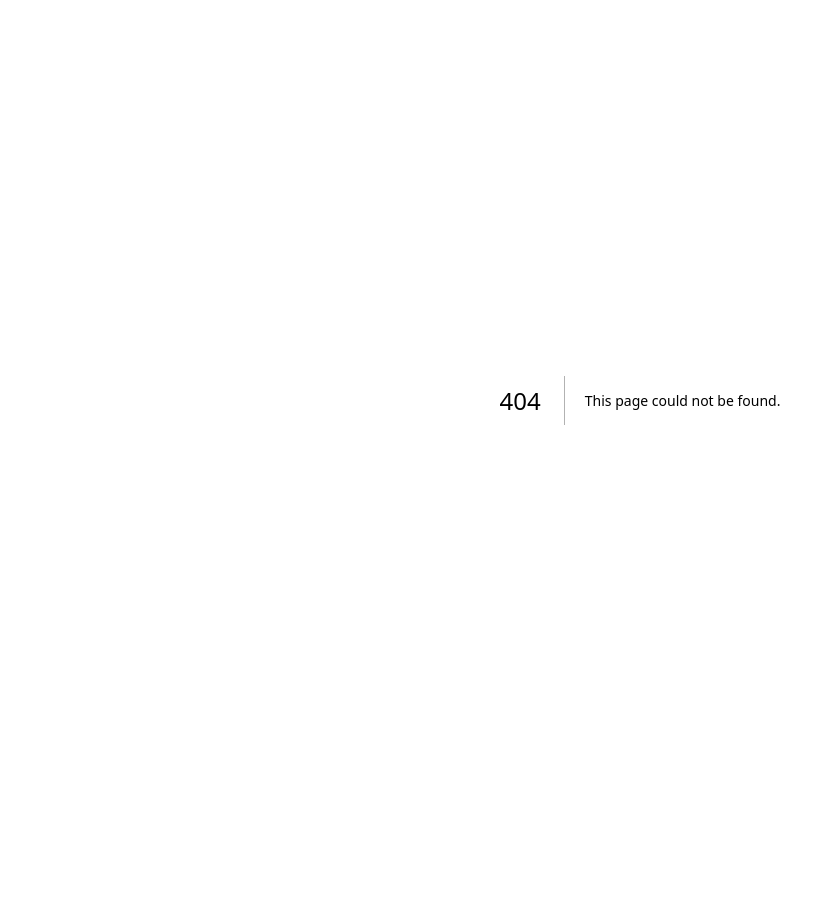
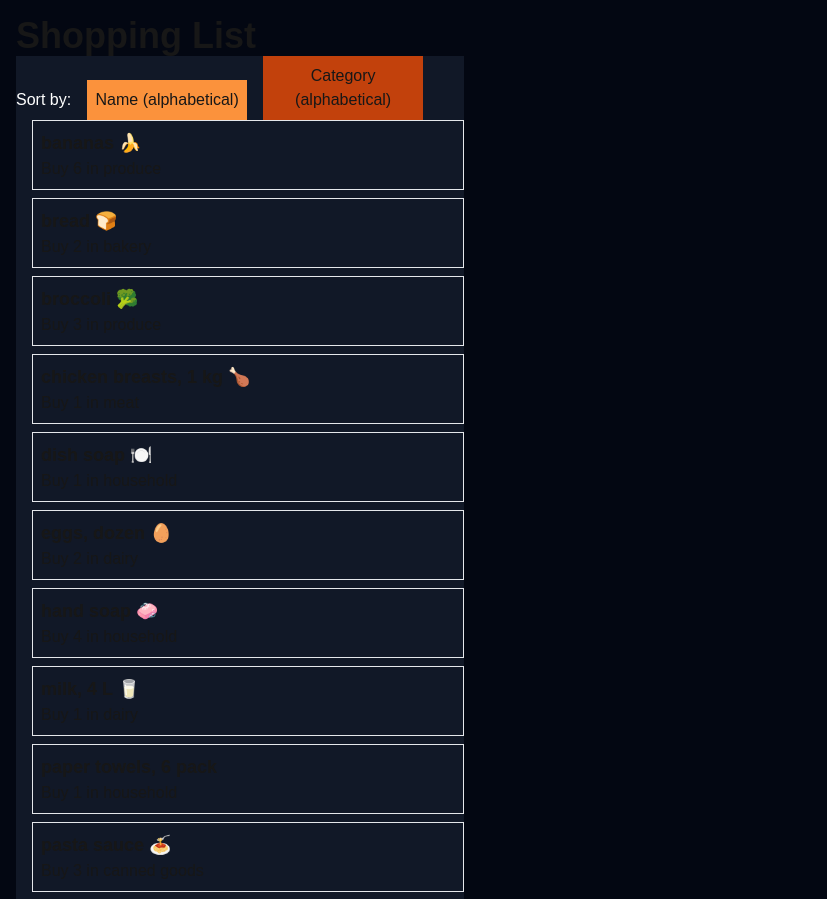
Before and after one commit to michaelle7/cprg306-assignments, a Next.js app: page /week-6 in a window 1280 px wide. Before the commit this address had no page. Shown: the top 899 px of the page, without its empty margins (0-827 px from the left). Before the commit the page ends 800 px from the top, so only its background shows below. Built offline with nearby package versions, Linux system fonts and the light colour scheme.

Commit message:
did week 6

```diff
--- /dev/null
+++ b/app/week-6/item-list.js
@@ -0,0 +1,36 @@
+// week-6/item-list.js
+"use client";
+import { useState } from 'react';
+import Item from './item';
+import items from './items.json';
+
+  export default function ItemList() {
+    const [sortBy, setSortBy] = useState('name')
+    const sortItem = [...items].sort((names, categories) => {
+        if (sortBy === 'name'){
+            return names.name.localeCompare(categories.name)
+        } else if (sortBy === 'category'){
+            return names.category.localeCompare(categories.category)
+        }
+    });
+
+    return (
+      <div className="max-w-md bg-gray-900">
+        <div className="mb-4 space-x-4">
+            <span className="text-white">Sort by:</span>
+            <button onClick={() => setSortBy('name')} className={`p-2 w-40 ${sortBy === 'name' ? 'bg-orange-400' : 'bg-orange-700'}`}>Name (alphabetical)</button>
+            <button onClick={() => setSortBy('category')} className={`p-2 w-40 ${sortBy === 'category' ? 'bg-orange-400' : 'bg-orange-700'}`}>Category (alphabetical)</button>
+            <ul>
+                {sortItem.map(item => (
+                    <Item
+                        key={item.id}
+                        name={item.name}
+                        quantity={item.quantity}
+                        category={item.category}
+                    />
+                ))}
+            </ul>
+        </div>
+      </div>
+    );
+  }
--- /dev/null
+++ b/app/week-6/item.js
@@ -0,0 +1,10 @@
+// week-6/item.js
+
+export default function Item({ name, quantity, category }) {
+    return (
+      <li className="border p-2 mb-2">
+        <h2 className="font-bold text-lg">{name}</h2>
+        <p>Buy {quantity} in {category}</p>
+      </li>
+    );
+  }
--- /dev/null
+++ b/app/week-6/items.json
@@ -0,0 +1,74 @@
+[
+    {
+      "id": "1h2GJKH12gkHG31h1H",
+      "name": "milk, 4 L 🥛",
+      "quantity": 1,
+      "category": "dairy"
+    },
+    {
+      "id": "2KJH3k2j3H1k2J3K1H",
+      "name": "bread 🍞",
+      "quantity": 2,
+      "category": "bakery"
+    },
+    {
+      "id": "3h2KJH3k2j3H1k2J3",
+      "name": "eggs, dozen 🥚",
+      "quantity": 2,
+      "category": "dairy"
+    },
+    {
+      "id": "4k2J3K1H2GJKH12gk",
+      "name": "bananas 🍌",
+      "quantity": 6,
+      "category": "produce"
+    },
+    {
+      "id": "5H1h1H2KJH3k2j3H",
+      "name": "broccoli 🥦",
+      "quantity": 3,
+      "category": "produce"
+    },
+    {
+      "id": "6H1k2J3K1H2GJKH1",
+      "name": "chicken breasts, 1 kg 🍗",
+      "quantity": 1,
+      "category": "meat"
+    },
+    {
+      "id": "7gkHG31h1H2KJH3k",
+      "name": "pasta sauce 🍝",
+      "quantity": 3,
+      "category": "canned goods"
+    },
+    {
+      "id": "8j3H1k2J3K1H2GJK",
+      "name": "spaghetti, 454 g 🍝",
+      "quantity": 2,
+      "category": "dry goods"
+    },
+    {
+      "id": "9H12gkHG31h1H2KJ",
+      "name": "toilet paper, 12 pack 🧻",
+      "quantity": 1,
+      "category": "household"
+    },
+    {
+      "id": "10H3k2j3H1k2J3K1",
+      "name": "paper towels, 6 pack",
+      "quantity": 1,
+      "category": "household"
+    },
+    {
+      "id": "11k2J3K1H2GJKH12",
+      "name": "dish soap 🍽️",
+      "quantity": 1,
+      "category": "household"
+    },
+    {
+      "id": "12GJKH12gkHG31h1",
+      "name": "hand soap 🧼",
+      "quantity": 4,
+      "category": "household"
+    }
+  ]
--- /dev/null
+++ b/app/week-6/page.js
@@ -0,0 +1,11 @@
+// week-6/page.js
+import ItemList from './item-list';
+
+export default function Week6Page() {
+  return (
+    <main className="p-4 bg-gray-950">
+      <h1 className="text-4xl font-bold">Shopping List</h1>
+      <ItemList />
+    </main>
+  );
+}
```
